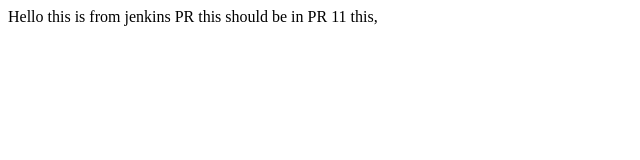
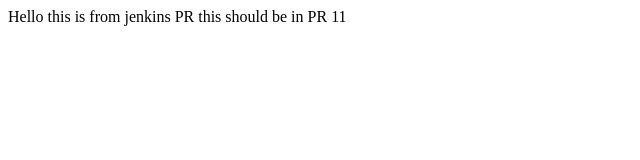
Before and after one commit to karelhala/jenkins-test, a website: page index.html in a window 1280 px wide. Shown: the full height of the page, 0-640 px from the left. Drawn offline with Linux system fonts and the light colour scheme.

Commit message:
Change index

```diff
--- a/index.html
+++ b/index.html
@@ -6,7 +6,7 @@
     <title>I am in gh pages!</title>
 </head>
 <body>
-    Hello this is from jenkins PR this should be in PR 11 this,
+    Hello this is from jenkins PR this should be in PR 11
     <script src="index.js"></script>
     <!-- vendor javascripts -->
 </body>
```
